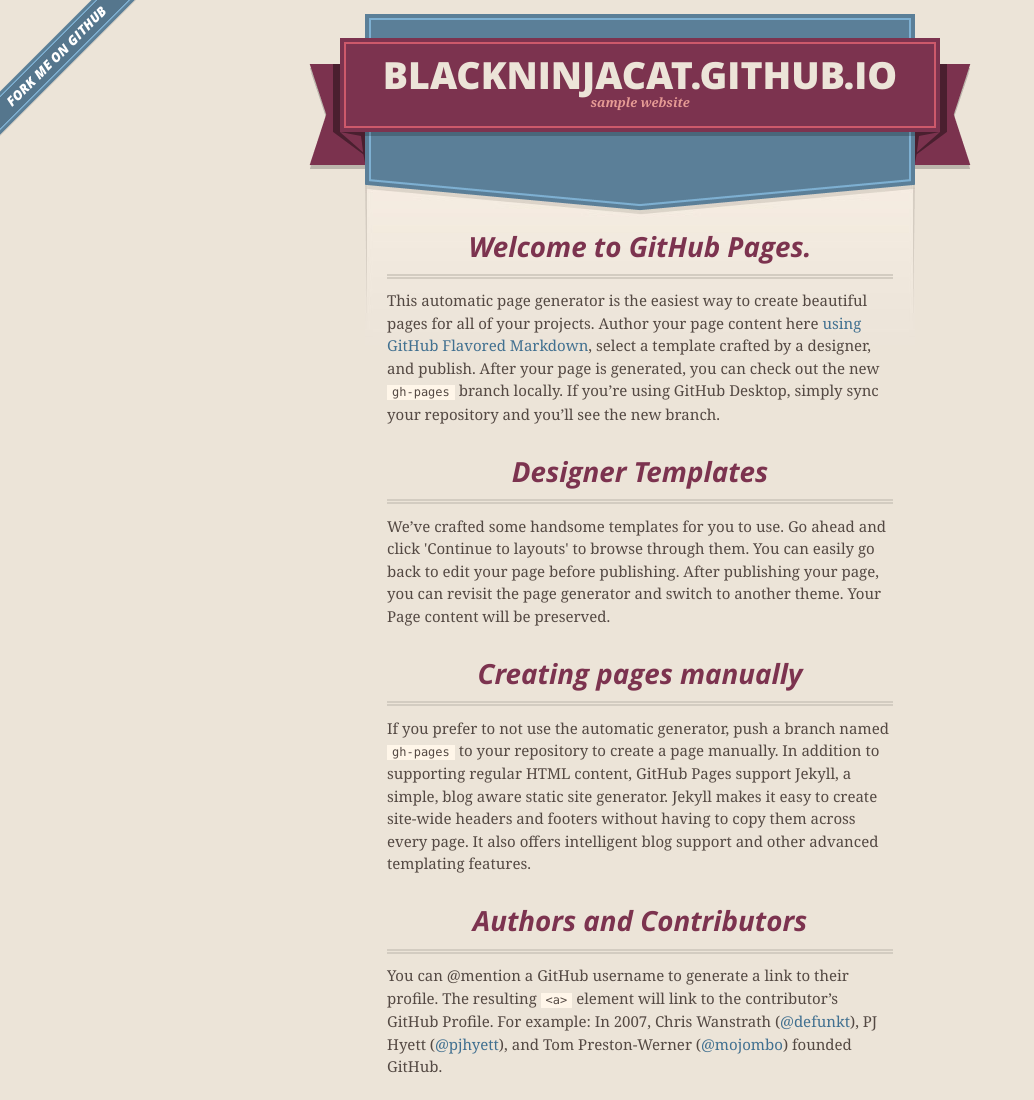
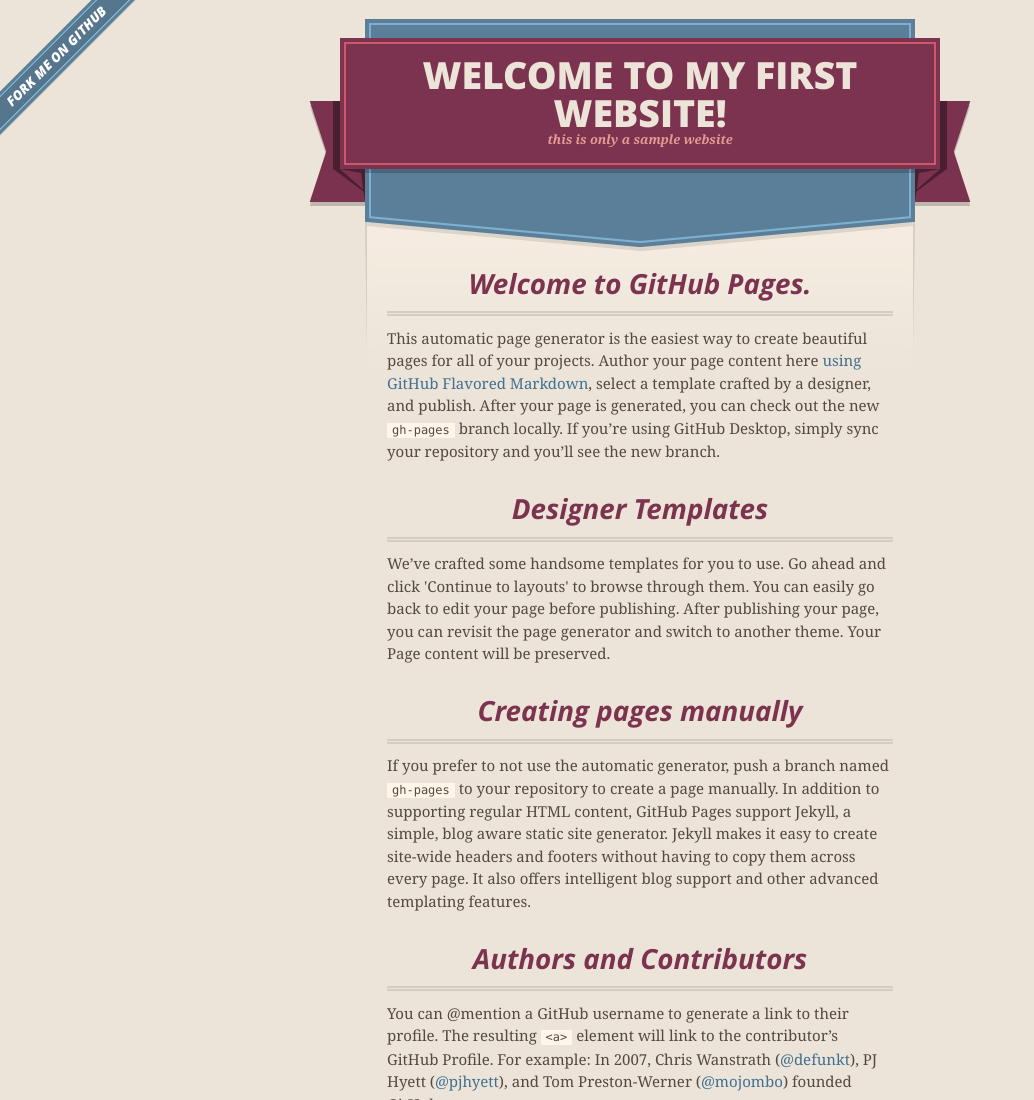
Before and after one commit to blackninjacat/blackninjacat.github.io, a plain HTML site: page index.html in a window 1280 px wide. Shown: the top 1100 px of the page, without its empty margins (0-1034 px from the left). Drawn offline with nearby package versions, Linux system fonts and the light colour scheme.

Commit message:
first edit ever
nice one baby

```diff
--- a/index.html
+++ b/index.html
@@ -27,8 +27,8 @@
       <header>
         <span class="ribbon-outer">
           <span class="ribbon-inner">
-            <h1>Blackninjacat.GitHub.io</h1>
-            <h2>sample website</h2>
+            <h1>Welcome to my first website!</h1>
+            <h2>this is only a sample website</h2>
           </span>
           <span class="left-tail"></span>
           <span class="right-tail"></span>
```
